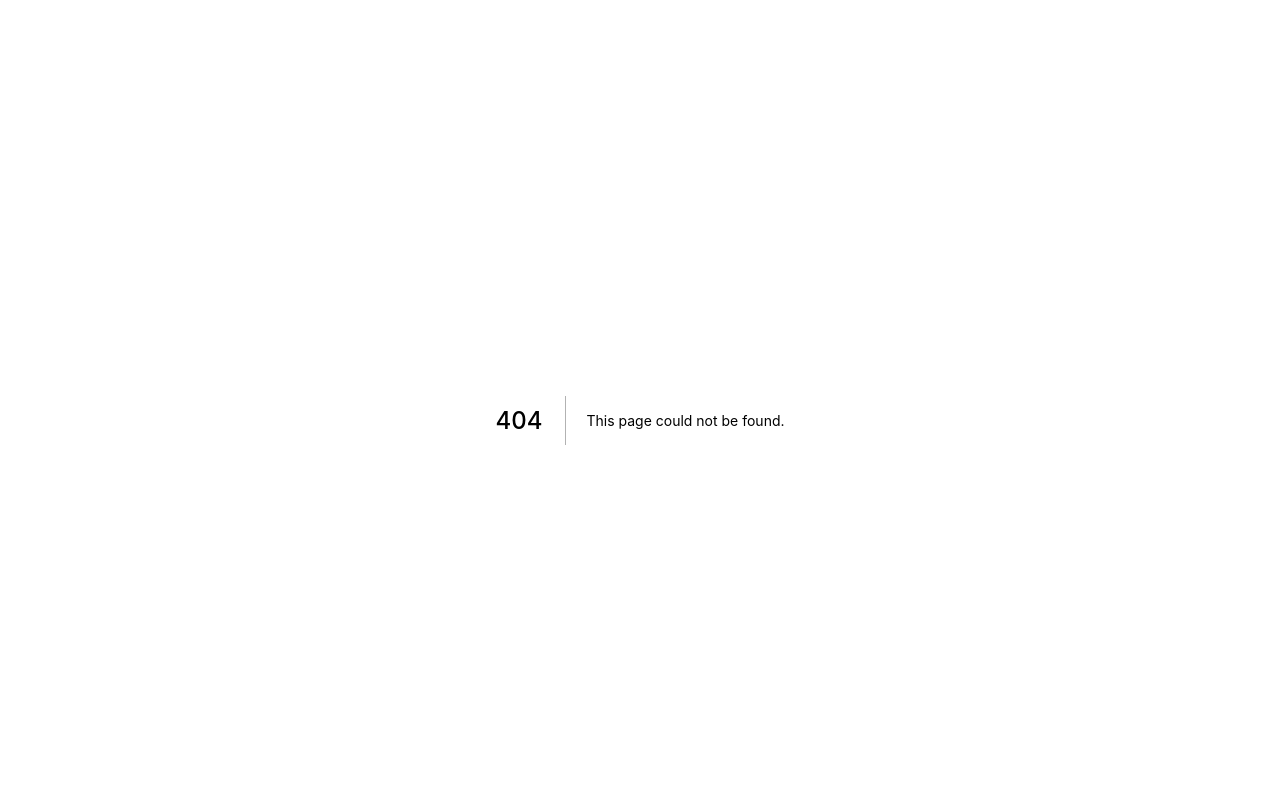
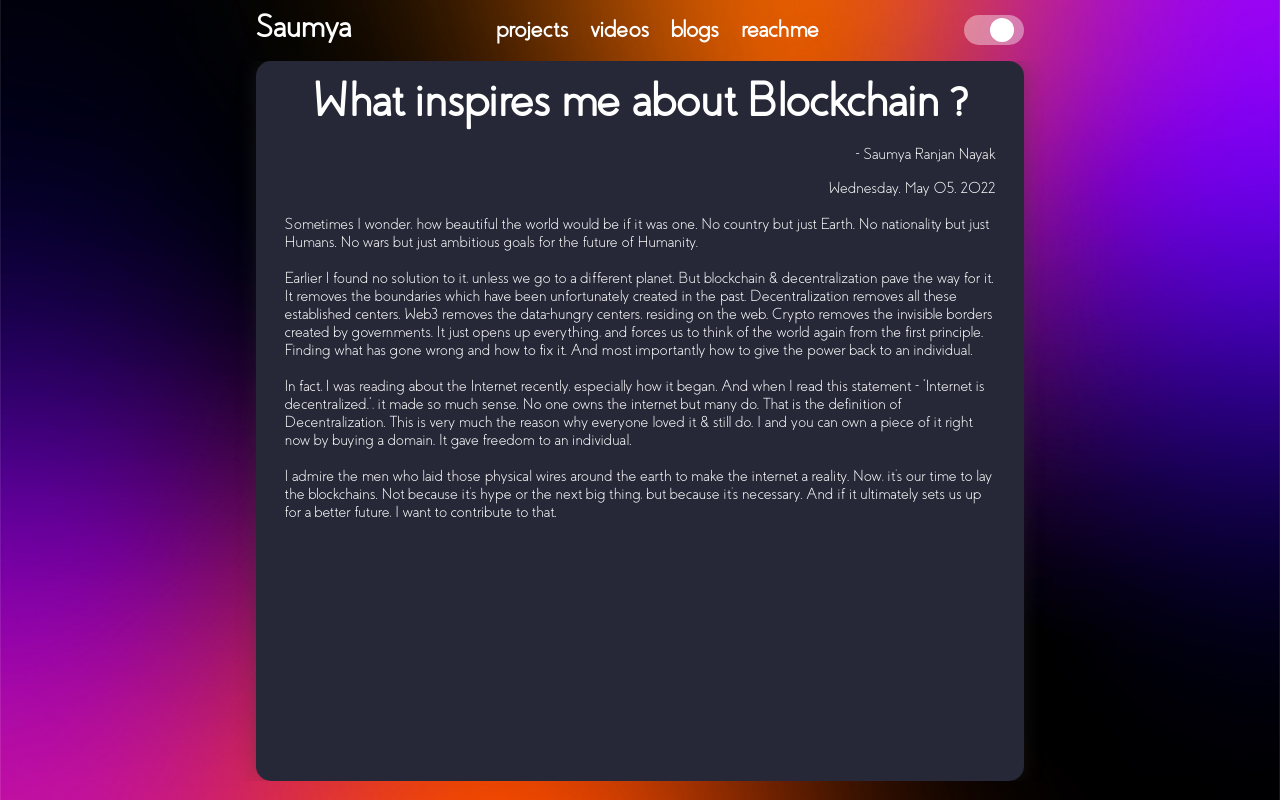
Before and after one commit to saumya66/HomeOnInternet, a Next.js app: page /blog/what-inspires-me-about-blockchain in a window 1280 px wide. Before the commit this address had no page. Built offline with nearby package versions, Linux system fonts and the light colour scheme.

Commit message:
blockchain blog

```diff
--- /dev/null
+++ b/pages/blog/what-inspires-me-about-blockchain/index.mdx
@@ -0,0 +1,20 @@
+
+import BlogPost from '../../../components/BlogPost'
+
+export const meta = {
+  title: 'What inspires me about Blockchain ?',
+  description: '',
+  date: 'Wednesday. May 05. 2022',
+  readTime: 2
+}
+
+export default ({ children }) => <BlogPost meta={meta}>{children}</BlogPost>;
+
+<br/>
+Sometimes I wonder, how beautiful the world would be if it was one. No country but just Earth. No nationality but just Humans. No wars but just ambitious goals for the future of Humanity.
+<br/>
+Earlier I found no solution to it, unless we go to a different planet. But blockchain & decentralization pave the way for it. It removes the boundaries which have been unfortunately created in the past. Decentralization removes all these established centers. Web3 removes the data-hungry centers, residing on the web. Crypto removes the invisible borders created by governments. It just opens up everything, and forces us to think of the world again from the first principle. Finding what has gone wrong and how to fix it. And most importantly how to give the power back to an individual.
+<br/>
+In fact, I was reading about the Internet recently, especially how it began. And when I read this statement - "Internet is decentralized.", it made so much sense. No one owns the internet but many do. That is the definition of Decentralization. This is very much the reason why everyone loved it & still do. I and you can own a piece of it right now by buying a domain. It gave freedom to an individual.
+<br/>
+I admire the men who laid those physical wires around the earth to make the internet a reality. Now, it's our time to lay the blockchains. Not because it's hype or the next big thing, but because it's necessary. And if it ultimately sets us up for a better future, I want to contribute to that.
--- a/styles/Blog.module.css
+++ b/styles/Blog.module.css
@@ -1,7 +1,7 @@
 .blog{
     width: 100%;
-    padding-left: 18%;
-    padding-right: 18%;
+    padding-left: 20%;
+    padding-right: 20%;
     height: 90vh;
     display: flex;
     flex-direction: column;
@@ -17,6 +17,7 @@
 }
 .blogContainer{
     width: 100%;
+    min-height: 100%;
     height: auto;
     padding:0.8rem;
     padding-inline:1.8rem;
```
